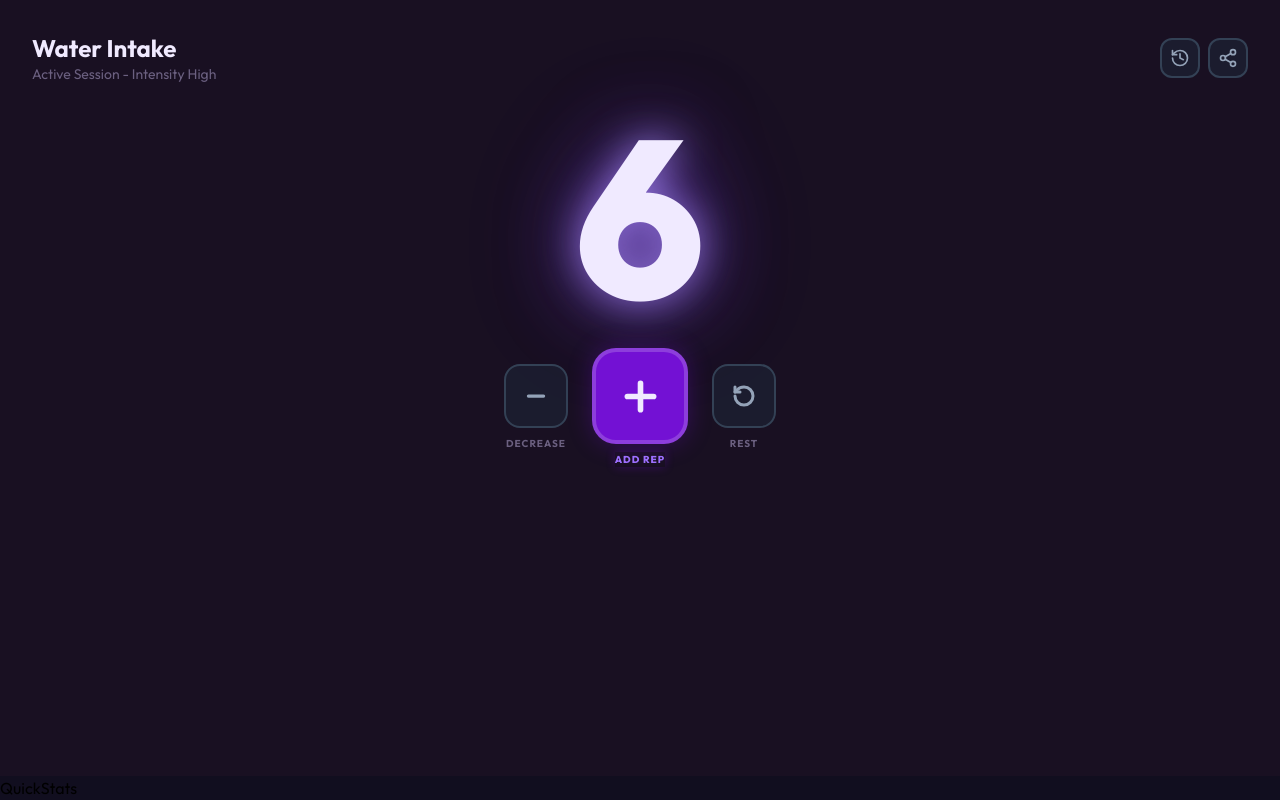
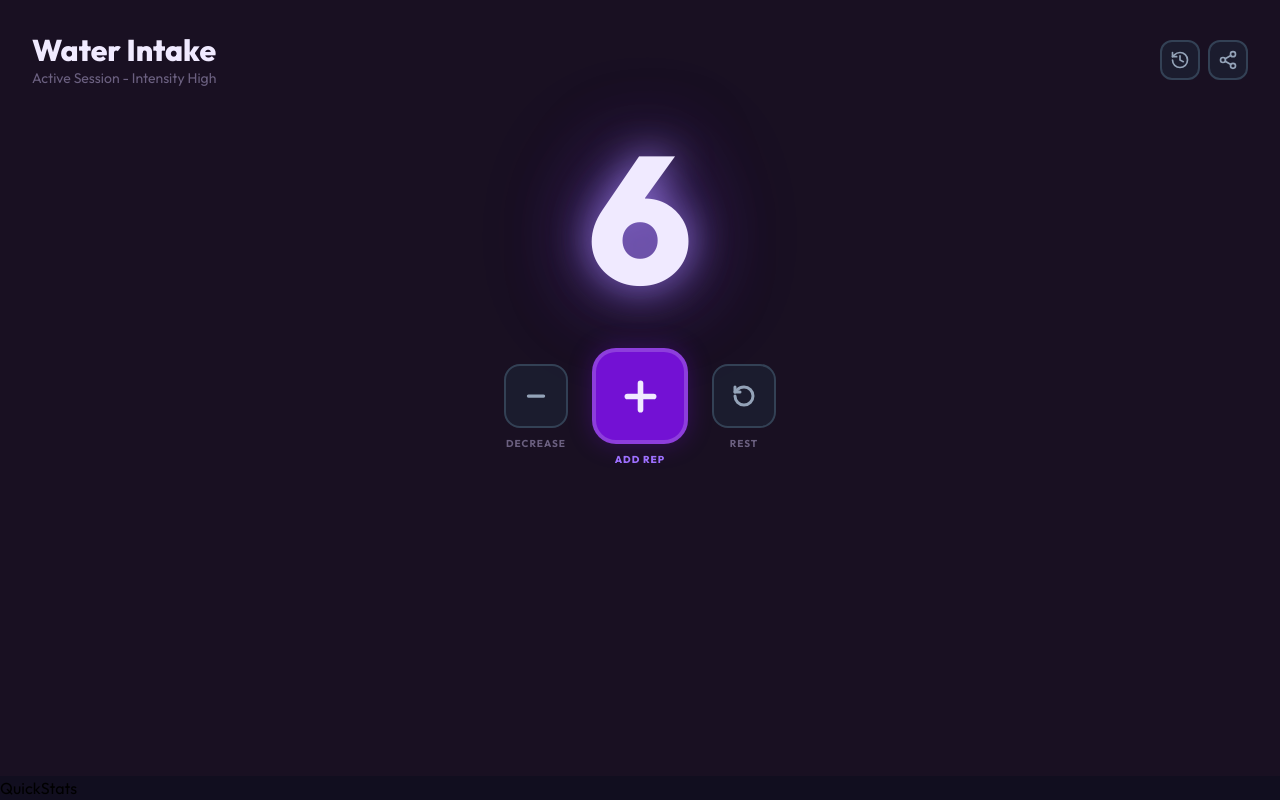
Before and after one commit to mano-coder/CounterFlow-app, a React (Vite) app: page / in a window 1280 px wide. Built offline with nearby package versions, Linux system fonts and the light colour scheme.

Commit message:
style: completed counter panel

```diff
--- a/src/components/CounterPanel.jsx
+++ b/src/components/CounterPanel.jsx
@@ -5,7 +5,7 @@ export default function CounterPanel({ activeProfile }) {
     <div className="text-text-primary bg-bg-main flex flex-1 flex-col">
       <div className="flex items-center justify-between px-8 pt-8">
         <div>
-          <h1 className="text-text-primary text-2xl font-bold">
+          <h1 className="text-text-primary text-3xl font-extrabold">
             {activeProfile.name}
           </h1>
           <p className="text-text-muted text-sm">
@@ -23,11 +23,11 @@ export default function CounterPanel({ activeProfile }) {
       </div>
 
       <div className="flex flex-col items-center justify-around">
-        <div className="m-5 flex items-center justify-center">
+        <div className="m-10 flex items-center justify-center">
           <span
             className="text-text-primary leading-none font-black"
             style={{
-              fontSize: "14rem",
+              fontSize: "180px",
               textShadow: `
               0 0 40px rgba(167,139,250,0.8),
               0 0 80px rgba(124,58,237,0.5),
@@ -59,9 +59,6 @@ export default function CounterPanel({ activeProfile }) {
             </button>
             <span
               className="text-accent-bright text-[10px] font-extrabold tracking-widest"
-              style={{
-                boxShadow: "0px 0px 10px #7311D450",
-              }}
             >
               ADD REP
             </span>
```
